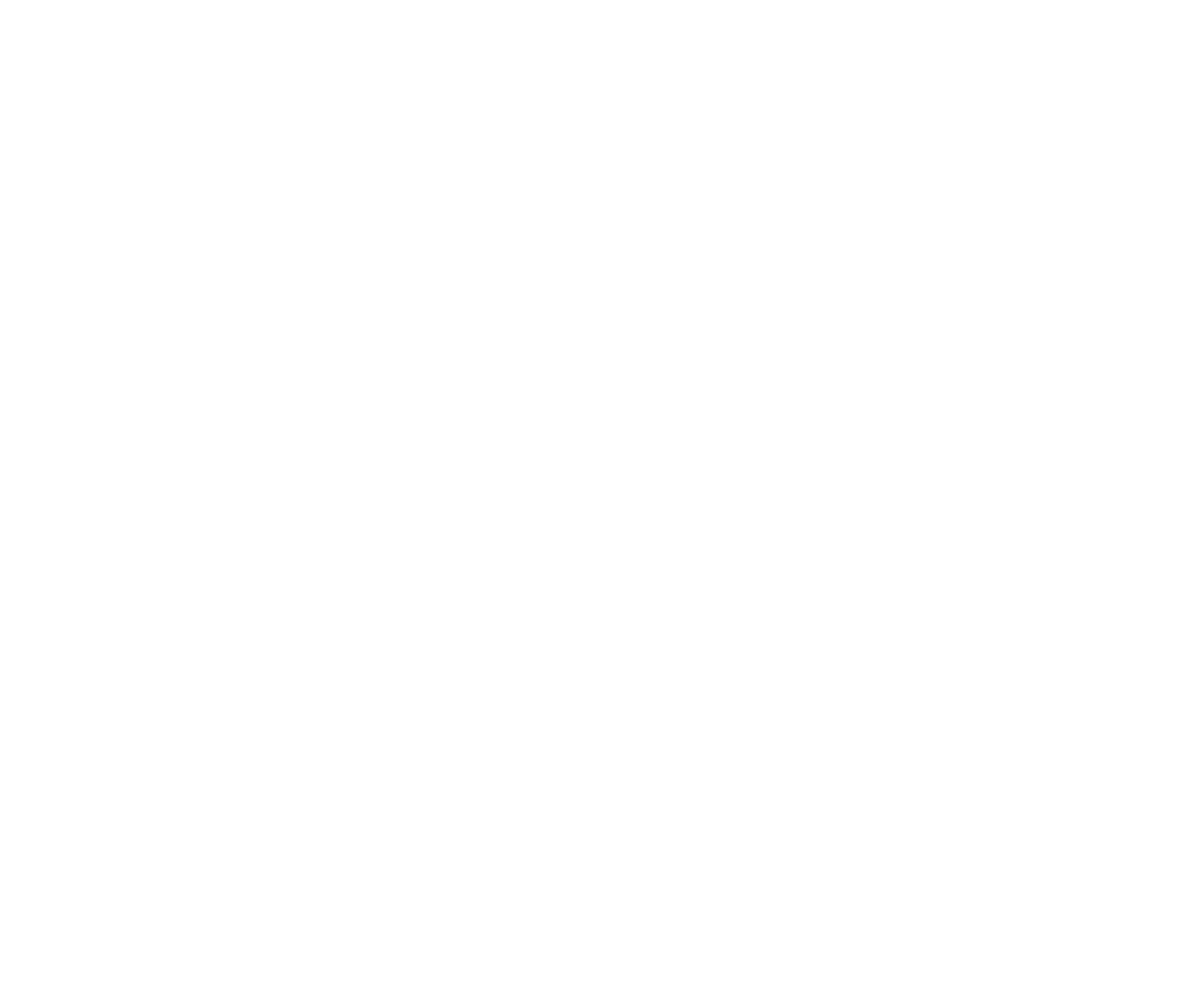
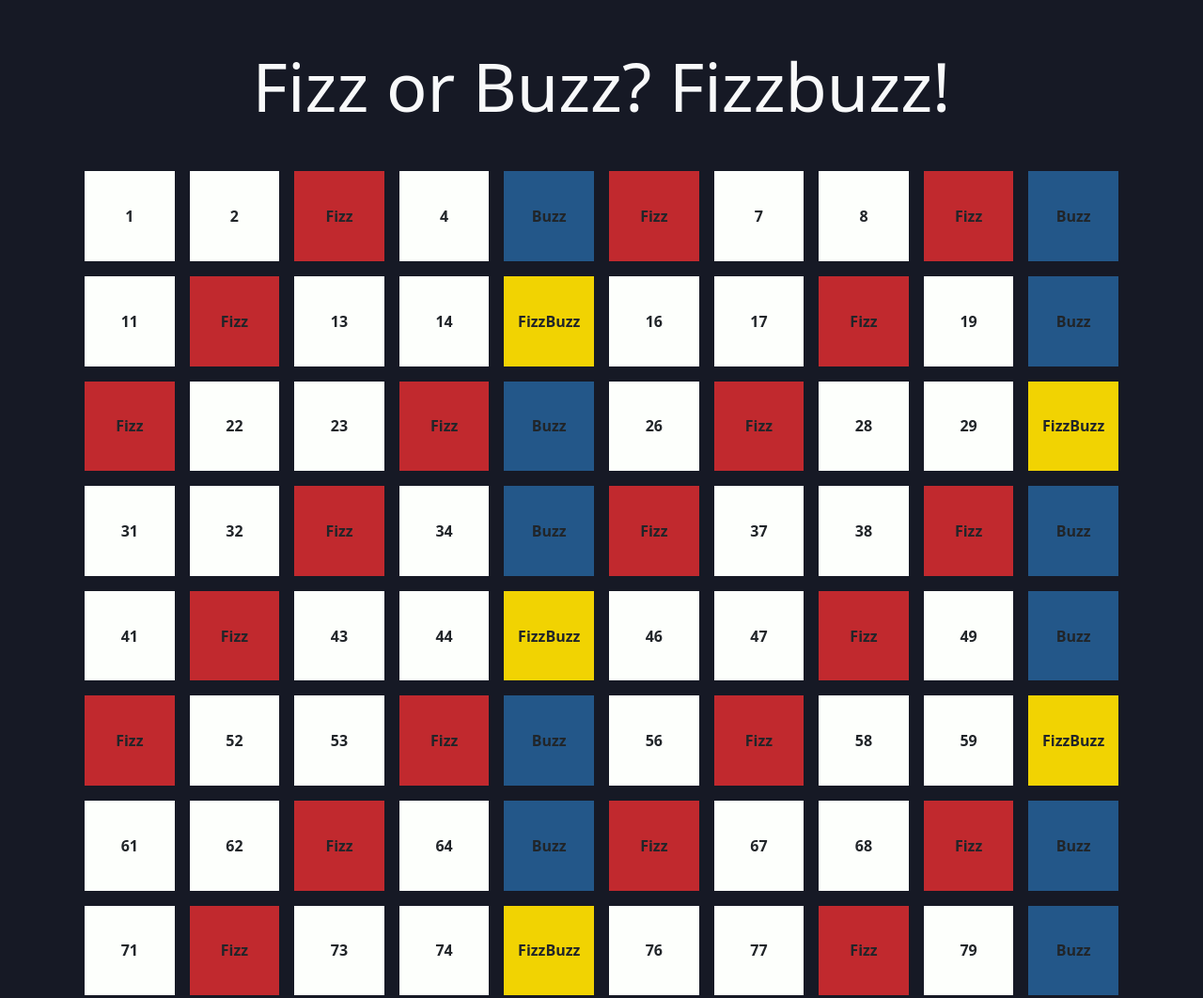
Before and after one commit to donnie00/js-fizzbuzz, a plain HTML site: page index.html in a window 1280 px wide. Shown: the top 1062 px of the page at 94% size. Before the commit the page ends 800 px from the top, so only its background shows below. Drawn offline with nearby package versions, Linux system fonts and the light colour scheme.

Commit message:
completed logic and styling of the page

```diff
--- a/css/style.css
+++ b/css/style.css
@@ -0,0 +1,35 @@
+body {
+	background-color: #161925;
+}
+
+#board {
+	display: flex;
+	flex-wrap: wrap;
+	justify-content: center;
+	gap: 1rem;
+	text-transform: capitalize;
+}
+
+.square {
+	display: flex;
+	align-items: center;
+	justify-content: center;
+
+	width: calc(100% / 10 - 1rem);
+	aspect-ratio: 1/1;
+	background-color: #fdfffc;
+
+	font-weight: bold;
+}
+
+.fizz {
+	background-color: #c1292e;
+}
+
+.buzz {
+	background-color: #235789;
+}
+
+.fizzBuzz {
+	background-color: #f1d302;
+}
--- a/index.html
+++ b/index.html
@@ -6,12 +6,17 @@
    <meta http-equiv="X-UA-Compatible" content="IE=edge">
    <meta name="viewport" content="width=device-width, initial-scale=1.0">
    <title>FizzBuzz</title>
+   <link href="https://cdn.jsdelivr.net/npm/bootstrap@5.2.2/dist/css/bootstrap.min.css" rel="stylesheet"
+      integrity="sha384-Zenh87qX5JnK2Jl0vWa8Ck2rdkQ2Bzep5IDxbcnCeuOxjzrPF/et3URy9Bv1WTRi" crossorigin="anonymous">
    <link rel="stylesheet" href="css/style.css">
 </head>
 
 <body>
-
-
+   <h1 class="text-center text-light display-2 my-5">Fizz or Buzz? Fizzbuzz!</h1>
+   <div class="container">
+      <div id="board">
+      </div>
+   </div>
 
    <script src="js/main.js"></script>
 </body>
--- a/js/main.js
+++ b/js/main.js
@@ -1,17 +1,23 @@
-//divisibile per 3? Fizz
-//divisibile per 5? Buzz
-//divisibile per entrambi? FizzBuzz
-
-//altrimenti stampa il numero e basta
+const boardEl = document.getElementById('board');
 
 for (let i = 1; i <= 100; i++) {
+	let printedText = i;
+
 	if (i % 3 == 0 && i % 5 == 0) {
 		console.log('FizzBuzz');
+		printedText = 'fizzBuzz';
 	} else if (i % 3 == 0) {
 		console.log('Fizz');
+		printedText = 'fizz';
 	} else if (i % 5 == 0) {
 		console.log('Buzz');
+		printedText = 'buzz';
 	} else {
 		console.log(i);
 	}
+
+	boardEl.innerHTML += `<div class="square ${printedText}">${printedText}</div>`;
+
+	// const div = `<div class="square ${printedText}">${printedText}</div>`;
+	// boardEl.append(div);
 }
```
